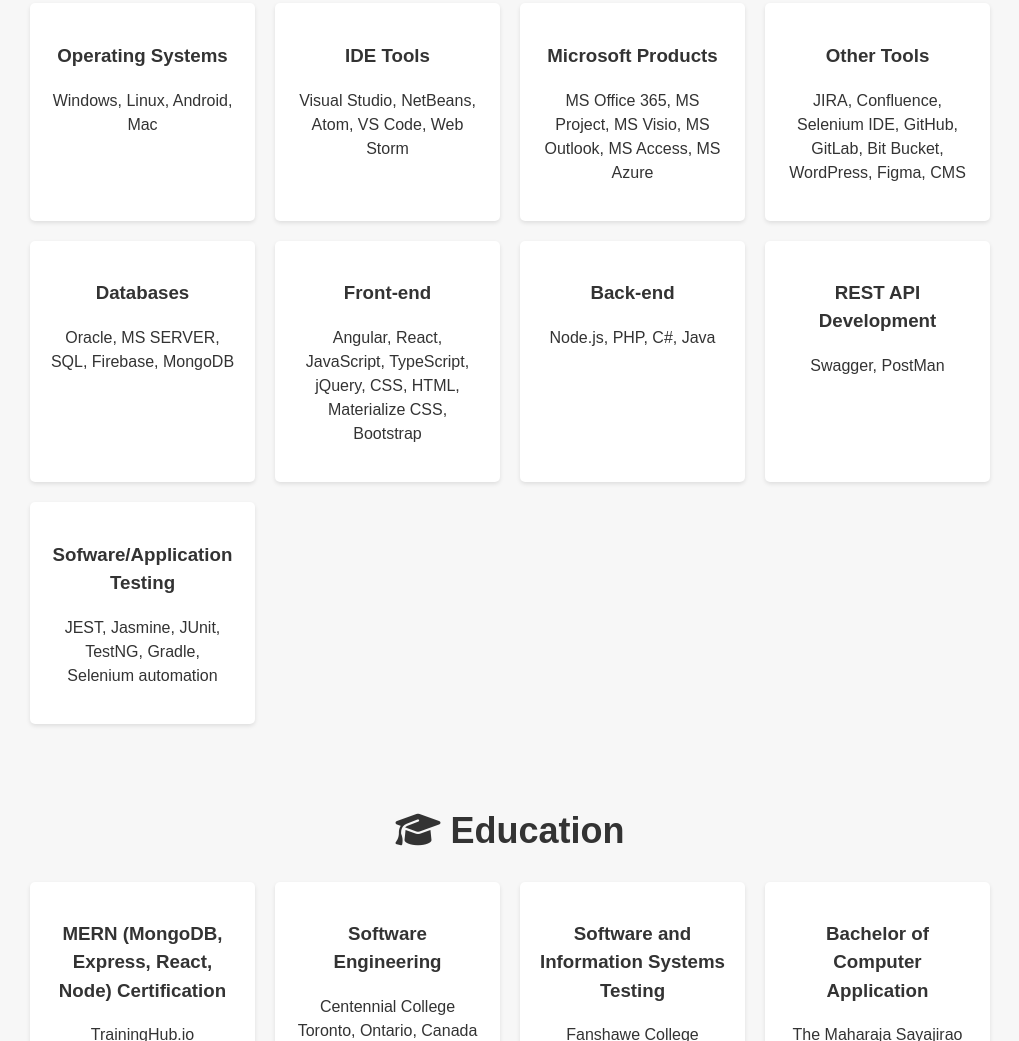
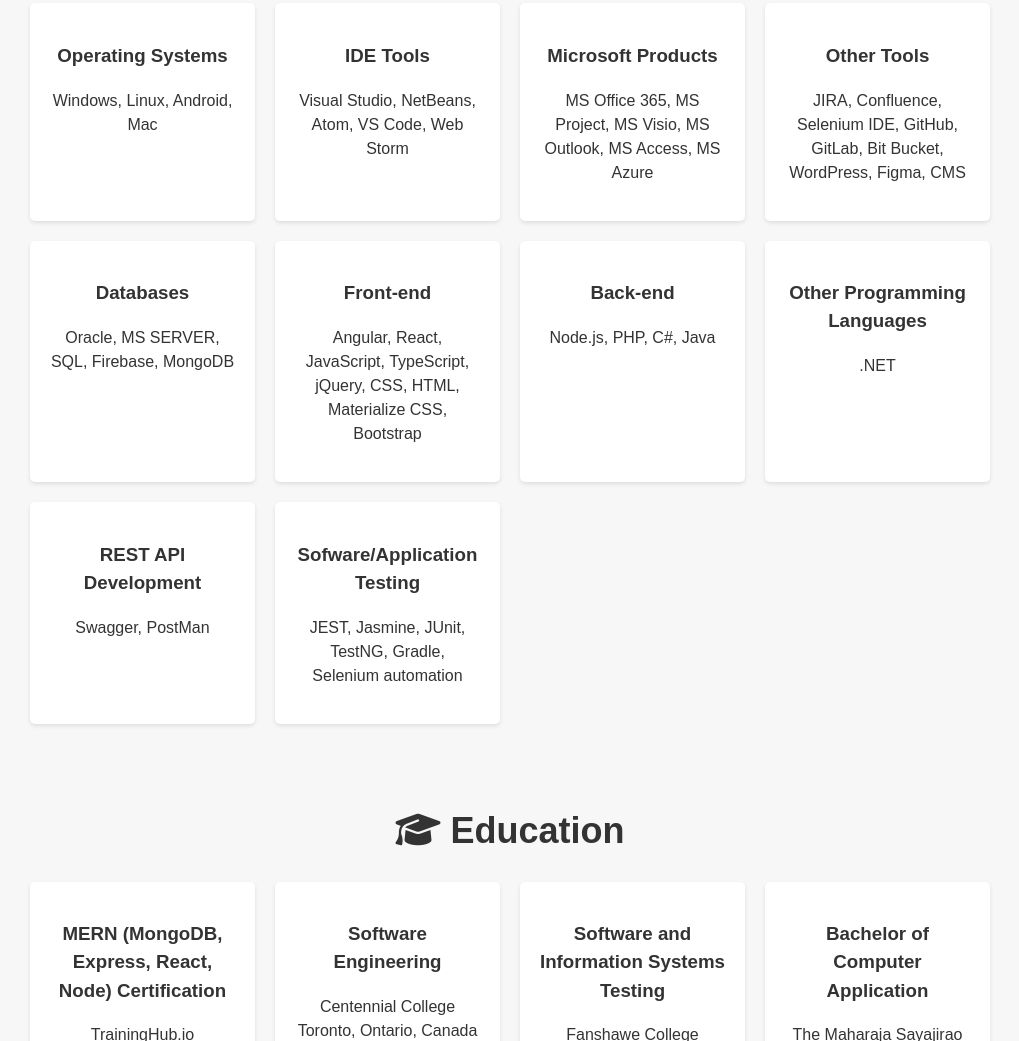
Before and after one commit to harshtiwar9/Resume, a plain HTML site: page index.html in a window 1280 px wide. Shown: the part 687-1728 px from the top of the page, without its empty margins (130-1149 px from the left). Drawn offline with Linux system fonts and the light colour scheme.

Commit message:
Update index.html

```diff
--- a/index.html
+++ b/index.html
@@ -81,6 +81,10 @@
         <div class="card-layout">
           <h3>Back-end</h3>
           <p>Node.js, PHP, C#, Java</p>
+        </div>
+	<div class="card-layout">
+          <h3>Other Programming Languages</h3>
+          <p>.NET</p>
         </div>
         <div class="card-layout">
           <h3>REST API Development</h3>
```
